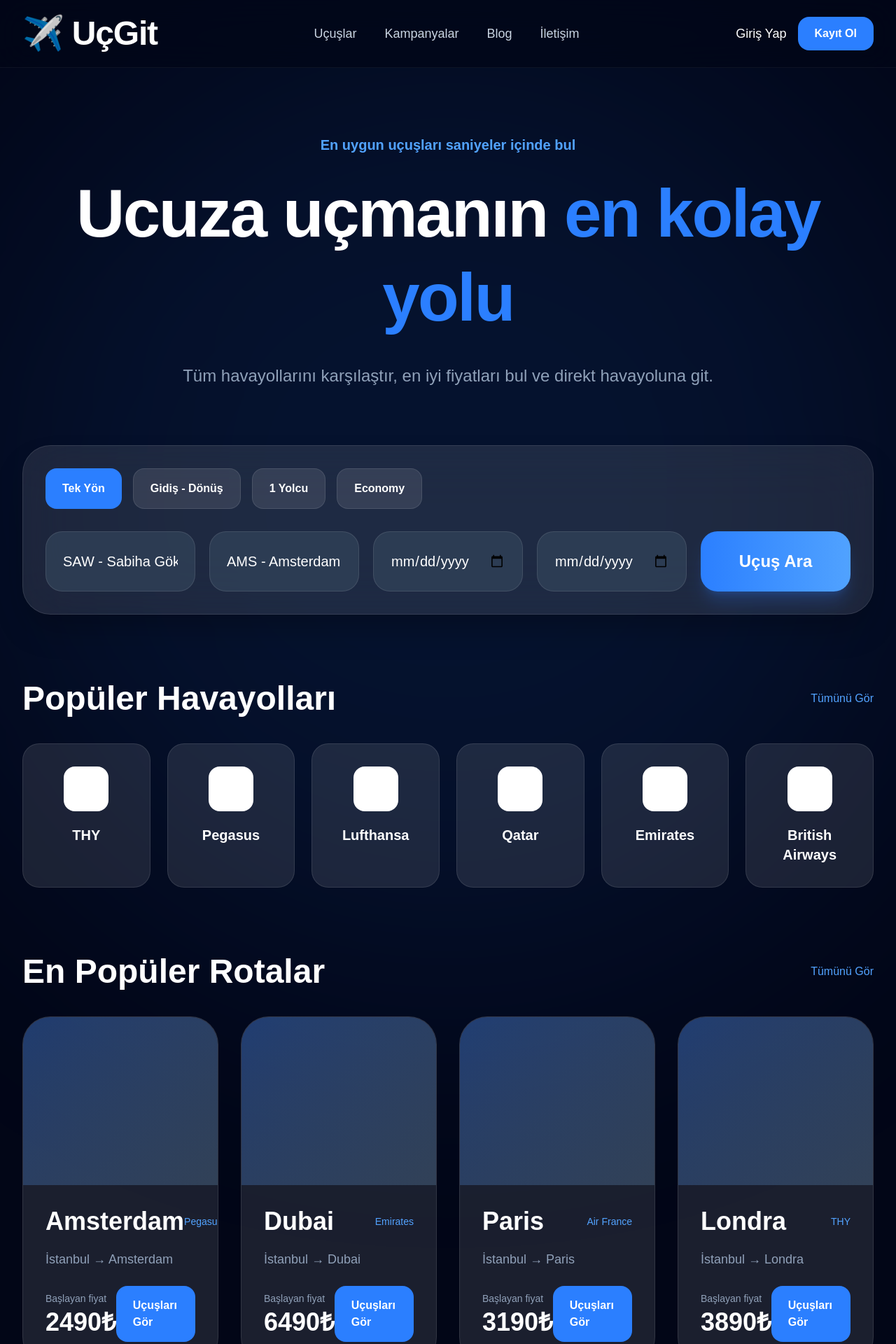
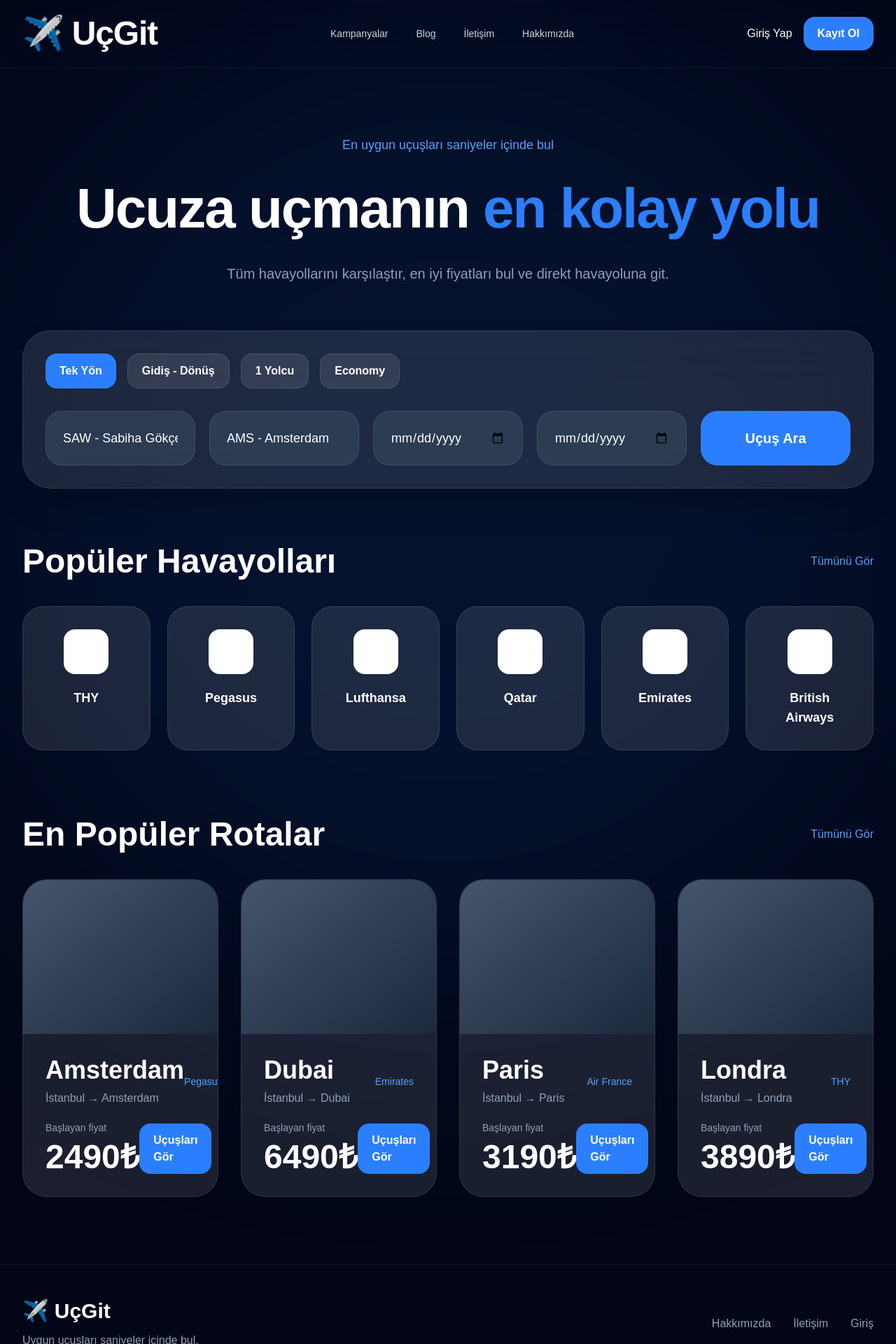
Before and after one commit to melihizzet/flight-platform, a Next.js app: page / in a window 1280 px wide. Shown: the top 1920 px of the page at 70% size. Built offline with nearby package versions, Linux system fonts and the light colour scheme.

Commit message:
final homepage and auth system

```diff
--- /dev/null
+++ b/app/login/page.tsx
@@ -0,0 +1,55 @@
+export default function LoginPage() {
+
+  return (
+    <main className="min-h-screen bg-[#020617] flex items-center justify-center px-6">
+
+      <div className="w-full max-w-[500px] bg-white/10 border border-white/10 rounded-[40px] p-10 text-white backdrop-blur-2xl">
+
+        <div className="text-center mb-10">
+
+          <h1 className="text-5xl font-black">
+            Giriş Yap
+          </h1>
+
+          <p className="text-slate-400 mt-4">
+            UçGit hesabına giriş yap.
+          </p>
+
+        </div>
+
+        <div className="space-y-5">
+
+          <input
+            type="email"
+            placeholder="E-posta"
+            className="w-full bg-slate-800 border border-white/10 rounded-2xl px-5 py-5 outline-none"
+          />
+
+          <input
+            type="password"
+            placeholder="Şifre"
+            className="w-full bg-slate-800 border border-white/10 rounded-2xl px-5 py-5 outline-none"
+          />
+
+          <button className="w-full bg-blue-500 hover:bg-blue-600 transition py-5 rounded-2xl font-black text-xl">
+            Giriş Yap
+          </button>
+
+        </div>
+
+        <div className="mt-8 text-center">
+
+          <a
+            href="/register"
+            className="text-blue-400"
+          >
+            Hesabın yok mu? Kayıt Ol
+          </a>
+
+        </div>
+
+      </div>
+
+    </main>
+  );
+}
--- a/app/page.tsx
+++ b/app/page.tsx
@@ -3,19 +3,21 @@
 import { useState } from "react";
 
 export default function Home() {
+
   const [tripType, setTripType] = useState("Tek Yön");
 
   return (
     <main className="min-h-screen bg-[#020617] text-white overflow-hidden">
 
-      {/* BG */}
+      {/* BG GLOW */}
       <div className="absolute top-0 left-1/2 -translate-x-1/2 w-[1400px] h-[1400px] bg-blue-500/10 blur-[180px] rounded-full"></div>
 
       {/* NAVBAR */}
-      <nav className="relative z-50 border-b border-white/5 backdrop-blur-xl bg-[#020617]/70">
+      <nav className="relative z-50 border-b border-white/5 backdrop-blur-xl">
 
         <div className="max-w-[1700px] mx-auto px-8 py-6 flex items-center justify-between">
 
+          {/* LOGO */}
           <a
             href="/"
             className="text-5xl font-black tracking-tight flex items-center gap-3"
@@ -23,35 +25,55 @@ export default function Home() {
             ✈️ UçGit
           </a>
 
-          <div className="hidden lg:flex items-center gap-10 text-lg text-slate-300">
+          {/* MENU */}
+          <div className="hidden lg:flex items-center gap-10 text-sm font-medium text-slate-300">
 
-            <a href="#" className="hover:text-white transition">
-              Uçuşlar
-            </a>
-
-            <a href="#" className="hover:text-white transition">
+            <a
+              href="/campaigns"
+              className="hover:text-blue-400 transition"
+            >
               Kampanyalar
             </a>
 
-            <a href="#" className="hover:text-white transition">
+            <a
+              href="/blog"
+              className="hover:text-blue-400 transition"
+            >
               Blog
             </a>
 
-            <a href="#" className="hover:text-white transition">
+            <a
+              href="/contact"
+              className="hover:text-blue-400 transition"
+            >
               İletişim
+            </a>
+
+            <a
+              href="/about"
+              className="hover:text-blue-400 transition"
+            >
+              Hakkımızda
             </a>
 
           </div>
 
+          {/* AUTH */}
           <div className="flex items-center gap-4">
 
-            <button className="text-lg hover:text-blue-400 transition">
+            <a
+              href="/login"
+              className="hover:text-blue-400 transition"
+            >
               Giriş Yap
-            </button>
+            </a>
 
-            <button className="bg-blue-500 hover:bg-blue-600 transition px-6 py-3 rounded-2xl font-bold">
+            <a
+              href="/register"
+              className="bg-blue-500 hover:bg-blue-600 transition px-5 py-3 rounded-2xl font-bold"
+            >
               Kayıt Ol
-            </button>
+            </a>
 
           </div>
 
@@ -60,36 +82,39 @@ export default function Home() {
       </nav>
 
       {/* HERO */}
-      <section className="relative max-w-[1700px] mx-auto px-8 pt-24 pb-24">
+      <section className="relative max-w-[1700px] mx-auto px-8 pt-24 pb-16 text-center">
 
-        <div className="text-center">
-
-          <p className="text-blue-400 text-xl font-semibold mb-6">
+        <p className="text-blue-400 font-medium text-lg">
           En uygun uçuşları saniyeler içinde bul
         </p>
 
-          <h1 className="text-7xl lg:text-8xl font-black leading-tight tracking-tight max-w-[1200px] mx-auto">
+        <h1 className="text-[80px] leading-[90px] font-black mt-8 tracking-tight">
 
-            Ucuza uçmanın
-            <span className="text-blue-500"> en kolay yolu</span>
+          Ucuza uçmanın{" "}
+
+          <span className="text-blue-500">
+            en kolay yolu
+          </span>
 
         </h1>
 
-          <p className="text-slate-400 text-2xl mt-8 max-w-[900px] mx-auto leading-relaxed">
+        <p className="text-slate-400 text-xl mt-8 max-w-[900px] mx-auto leading-relaxed">
           Tüm havayollarını karşılaştır, en iyi fiyatları bul ve direkt havayoluna git.
         </p>
 
-        </div>
+      </section>
 
-        {/* SEARCH */}
-        <div className="mt-20 bg-white/10 border border-white/10 rounded-[40px] p-8 backdrop-blur-2xl shadow-2xl shadow-black/30 max-w-[1500px] mx-auto">
+      {/* SEARCH BOX */}
+      <section className="relative max-w-[1700px] mx-auto px-8">
 
-          {/* TOP */}
+        <div className="bg-white/10 border border-white/10 rounded-[40px] p-8 backdrop-blur-2xl shadow-2xl shadow-black/30">
+
+          {/* TOP FILTERS */}
           <div className="flex flex-wrap gap-4 mb-8">
 
             <button
               onClick={() => setTripType("Tek Yön")}
-              className={`px-6 py-4 rounded-2xl font-bold transition ${
+              className={`px-5 py-3 rounded-2xl font-bold transition ${
                 tripType === "Tek Yön"
                   ? "bg-blue-500"
                   : "bg-white/10 border border-white/10"
@@ -100,7 +125,7 @@ export default function Home() {
 
             <button
               onClick={() => setTripType("Gidiş - Dönüş")}
-              className={`px-6 py-4 rounded-2xl font-bold transition ${
+              className={`px-5 py-3 rounded-2xl font-bold transition ${
                 tripType === "Gidiş - Dönüş"
                   ? "bg-blue-500"
                   : "bg-white/10 border border-white/10"
@@ -109,42 +134,42 @@ export default function Home() {
               Gidiş - Dönüş
             </button>
 
-            <button className="bg-white/10 border border-white/10 px-6 py-4 rounded-2xl font-bold">
+            <button className="bg-white/10 border border-white/10 px-5 py-3 rounded-2xl font-bold">
               1 Yolcu
             </button>
 
-            <button className="bg-white/10 border border-white/10 px-6 py-4 rounded-2xl font-bold">
+            <button className="bg-white/10 border border-white/10 px-5 py-3 rounded-2xl font-bold">
               Economy
             </button>
 
           </div>
 
-          {/* INPUTS */}
+          {/* SEARCH FORM */}
           <div className="grid lg:grid-cols-5 gap-5">
 
             <input
               defaultValue="SAW - Sabiha Gökçen"
-              className="bg-slate-700/80 border border-white/10 rounded-3xl px-6 py-7 text-xl outline-none"
+              className="bg-slate-700/80 border border-white/10 rounded-3xl px-6 py-6 text-lg outline-none"
             />
 
             <input
               defaultValue="AMS - Amsterdam"
-              className="bg-slate-700/80 border border-white/10 rounded-3xl px-6 py-7 text-xl outline-none"
+              className="bg-slate-700/80 border border-white/10 rounded-3xl px-6 py-6 text-lg outline-none"
             />
 
             <input
               type="date"
-              className="bg-slate-700/80 border border-white/10 rounded-3xl px-6 py-7 text-xl outline-none"
+              className="bg-slate-700/80 border border-white/10 rounded-3xl px-6 py-6 text-lg outline-none"
             />
 
             <input
               type="date"
-              className="bg-slate-700/80 border border-white/10 rounded-3xl px-6 py-7 text-xl outline-none"
+              className="bg-slate-700/80 border border-white/10 rounded-3xl px-6 py-6 text-lg outline-none"
             />
 
             <a
-              href="/flights?from=SAW&to=AMS"
-              className="bg-gradient-to-r from-blue-500 to-blue-400 hover:scale-[1.02] transition rounded-3xl text-2xl font-black flex items-center justify-center shadow-xl shadow-blue-500/20"
+              href="/flights"
+              className="bg-blue-500 hover:bg-blue-600 transition rounded-3xl text-xl font-black flex items-center justify-center"
             >
               Uçuş Ara
             </a>
@@ -156,7 +181,7 @@ export default function Home() {
       </section>
 
       {/* AIRLINES */}
-      <section className="relative max-w-[1700px] mx-auto px-8 pb-24">
+      <section className="relative max-w-[1700px] mx-auto px-8 pt-20">
 
         <div className="flex items-center justify-between mb-10">
 
@@ -164,13 +189,16 @@ export default function Home() {
             Popüler Havayolları
           </h2>
 
-          <a href="#" className="text-blue-400 hover:text-blue-300">
+          <a
+            href="/flights"
+            className="text-blue-400"
+          >
             Tümünü Gör
           </a>
 
         </div>
 
-        <div className="grid grid-cols-2 lg:grid-cols-6 gap-6">
+        <div className="grid grid-cols-2 md:grid-cols-3 lg:grid-cols-6 gap-6">
 
           {[
             "THY",
@@ -183,12 +211,12 @@ export default function Home() {
 
             <div
               key={index}
-              className="bg-white/10 border border-white/10 rounded-3xl p-8 text-center hover:border-blue-400/30 hover:bg-white/15 transition"
+              className="bg-white/10 border border-white/10 rounded-[30px] p-8 hover:border-blue-400/30 hover:scale-[1.02] transition text-center"
             >
 
               <div className="w-16 h-16 bg-white rounded-2xl mx-auto mb-5"></div>
 
-              <h3 className="text-xl font-bold">
+              <h3 className="font-bold text-lg">
                 {airline}
               </h3>
 
@@ -201,7 +229,7 @@ export default function Home() {
       </section>
 
       {/* ROUTES */}
-      <section className="relative max-w-[1700px] mx-auto px-8 pb-32">
+      <section className="relative max-w-[1700px] mx-auto px-8 pt-24 pb-24">
 
         <div className="flex items-center justify-between mb-10">
 
@@ -209,39 +237,38 @@ export default function Home() {
             En Popüler Rotalar
           </h2>
 
-          <a href="#" className="text-blue-400 hover:text-blue-300">
+          <a
+            href="/flights"
+            className="text-blue-400"
+          >
             Tümünü Gör
           </a>
 
         </div>
 
-        <div className="grid lg:grid-cols-4 gap-8">
+        <div className="grid md:grid-cols-2 lg:grid-cols-4 gap-8">
 
           {[
             {
               city: "Amsterdam",
-              route: "İstanbul → Amsterdam",
               airline: "Pegasus",
               price: "2490₺",
             },
 
             {
               city: "Dubai",
-              route: "İstanbul → Dubai",
               airline: "Emirates",
               price: "6490₺",
             },
 
             {
               city: "Paris",
-              route: "İstanbul → Paris",
               airline: "Air France",
               price: "3190₺",
             },
 
             {
               city: "Londra",
-              route: "İstanbul → Londra",
               airline: "THY",
               price: "3890₺",
             },
@@ -249,18 +276,26 @@ export default function Home() {
 
             <div
               key={index}
-              className="bg-white/10 border border-white/10 rounded-[40px] overflow-hidden hover:border-blue-400/30 hover:scale-[1.01] transition"
+              className="bg-white/10 border border-white/10 rounded-[35px] overflow-hidden hover:border-blue-400/30 transition"
             >
 
-              <div className="h-[240px] bg-gradient-to-br from-blue-500/30 to-slate-700"></div>
+              <div className="h-[220px] bg-gradient-to-br from-slate-600 to-slate-800"></div>
 
               <div className="p-8">
 
                 <div className="flex items-center justify-between mb-5">
 
+                  <div>
+
                     <h3 className="text-4xl font-black">
                       {route.city}
                     </h3>
+
+                    <p className="text-slate-400 mt-2">
+                      İstanbul → {route.city}
+                    </p>
+
+                  </div>
 
                   <p className="text-blue-400 text-sm">
                     {route.airline}
@@ -268,11 +303,7 @@ export default function Home() {
 
                 </div>
 
-                <p className="text-slate-400 text-lg mb-6">
-                  {route.route}
-                </p>
-
-                <div className="flex items-center justify-between">
+                <div className="flex items-end justify-between">
 
                   <div>
 
@@ -280,15 +311,15 @@ export default function Home() {
                       Başlayan fiyat
                     </p>
 
-                    <p className="text-4xl font-black mt-1">
+                    <h4 className="text-5xl font-black mt-2">
                       {route.price}
-                    </p>
+                    </h4>
 
                   </div>
 
                   <a
-                    href="/flights?from=SAW&to=AMS"
-                    className="bg-blue-500 hover:bg-blue-600 transition px-6 py-4 rounded-2xl font-bold"
+                    href="/flights"
+                    className="bg-blue-500 hover:bg-blue-600 transition px-5 py-3 rounded-2xl font-bold"
                   >
                     Uçuşları Gör
                   </a>
@@ -312,9 +343,9 @@ export default function Home() {
 
           <div>
 
-            <h2 className="text-4xl font-black">
+            <h3 className="text-3xl font-black">
               ✈️ UçGit
-            </h2>
+            </h3>
 
             <p className="text-slate-400 mt-3">
               Uygun uçuşları saniyeler içinde bul.
@@ -322,18 +353,18 @@ export default function Home() {
 
           </div>
 
-          <div className="flex items-center gap-10 text-slate-400">
+          <div className="flex items-center gap-8 text-slate-400">
 
-            <a href="#" className="hover:text-white transition">
+            <a href="/about">
               Hakkımızda
             </a>
 
-            <a href="#" className="hover:text-white transition">
+            <a href="/contact">
               İletişim
             </a>
 
-            <a href="#" className="hover:text-white transition">
-              Gizlilik
+            <a href="/login">
+              Giriş
             </a>
 
           </div>
--- /dev/null
+++ b/app/register/page.tsx
@@ -0,0 +1,61 @@
+export default function RegisterPage() {
+
+  return (
+    <main className="min-h-screen bg-[#020617] flex items-center justify-center px-6">
+
+      <div className="w-full max-w-[500px] bg-white/10 border border-white/10 rounded-[40px] p-10 text-white backdrop-blur-2xl">
+
+        <div className="text-center mb-10">
+
+          <h1 className="text-5xl font-black">
+            Kayıt Ol
+          </h1>
+
+          <p className="text-slate-400 mt-4">
+            Yeni UçGit hesabı oluştur.
+          </p>
+
+        </div>
+
+        <div className="space-y-5">
+
+          <input
+            type="text"
+            placeholder="Ad Soyad"
+            className="w-full bg-slate-800 border border-white/10 rounded-2xl px-5 py-5 outline-none"
+          />
+
+          <input
+            type="email"
+            placeholder="E-posta"
+            className="w-full bg-slate-800 border border-white/10 rounded-2xl px-5 py-5 outline-none"
+          />
+
+          <input
+            type="password"
+            placeholder="Şifre"
+            className="w-full bg-slate-800 border border-white/10 rounded-2xl px-5 py-5 outline-none"
+          />
+
+          <button className="w-full bg-blue-500 hover:bg-blue-600 transition py-5 rounded-2xl font-black text-xl">
+            Hesap Oluştur
+          </button>
+
+        </div>
+
+        <div className="mt-8 text-center">
+
+          <a
+            href="/login"
+            className="text-blue-400"
+          >
+            Zaten hesabın var mı? Giriş Yap
+          </a>
+
+        </div>
+
+      </div>
+
+    </main>
+  );
+}
```
Also changed, not shown: app/about/page.tsx (added), app/blog/page.tsx (added), app/campaigns/page.tsx (added), app/contact/page.tsx (added), app/data/page.tsx (added). Lines whose indentation alone changed are shown as unchanged.
